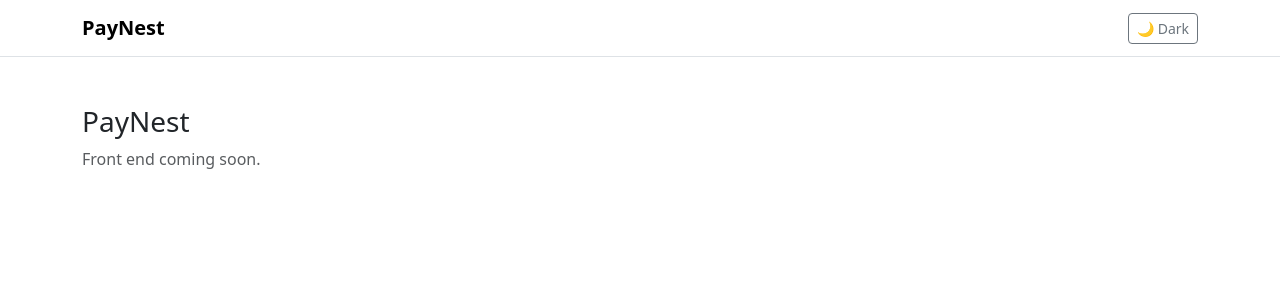
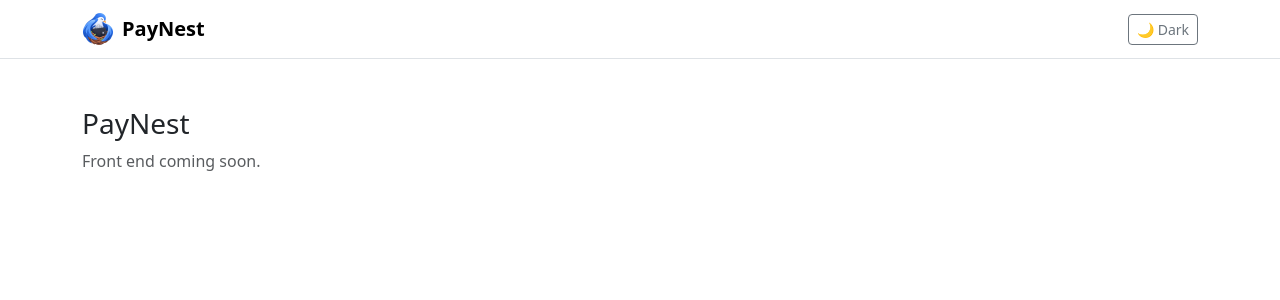
Before and after one commit to anish0m/PayNest, a Spring Boot app: page / in a window 1280 px wide. Shown: the top 300 px of the page. Run offline with Spring Boot 4, Linux system fonts and the light colour scheme; some of the project's set-up classes (security, data sources, template engines, error pages and the like) are left out, and stand-ins take their place.

Commit message:
enhance: add PayNest logo as favicon, touch icon and navbar brand
Co-Authored-By: Claude Opus 5.5 <noreply@anthropic.com>
Claude-Session: https://claude.ai/code/session_01JWdhBHpbK4Yz3rr9BbLpY6

```diff
--- a/src/main/resources/static/index.html
+++ b/src/main/resources/static/index.html
@@ -4,6 +4,9 @@
     <meta charset="utf-8">
     <meta name="viewport" content="width=device-width, initial-scale=1">
     <title>PayNest</title>
+    <link rel="icon" href="favicon.ico" sizes="any">
+    <link rel="icon" type="image/png" href="img/logo.png">
+    <link rel="apple-touch-icon" href="img/apple-touch-icon.png">
     <!-- Apply the saved theme before anything paints (no flash). -->
     <script>
         (function () {
@@ -25,7 +28,9 @@
     <!-- Placeholder shell: login/signup arrive in a later task. -->
     <nav class="navbar border-bottom">
         <div class="container">
-            <span class="navbar-brand fw-semibold">PayNest</span>
+            <span class="navbar-brand fw-semibold d-flex align-items-center gap-2">
+                <img src="img/logo.png" alt="" width="32" height="32">PayNest
+            </span>
             <button type="button" class="btn btn-outline-secondary btn-sm" data-theme-toggle
                     aria-label="Toggle light/dark theme">
                 <span class="theme-icon-light">☀️ Light</span>
```
Also changed, not shown: src/main/resources/static/favicon.ico (added), src/main/resources/static/img/apple-touch-icon.png (added), src/main/resources/static/img/logo.png (added).
